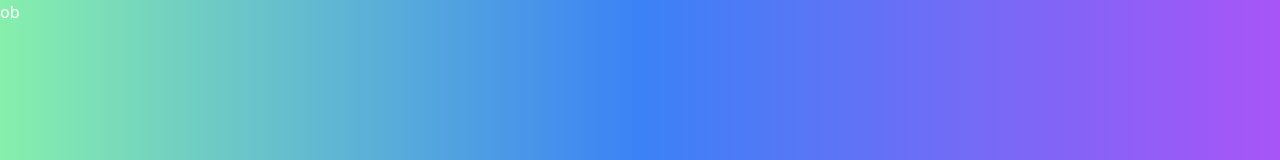
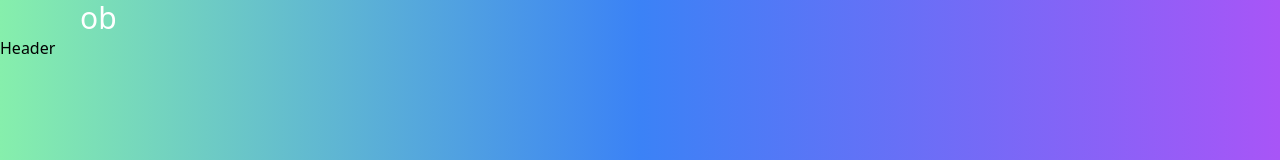
Before and after one commit to OerdBej/Talent-Hunt, a React (Vite) app: page / in a window 1280 px wide. Shown: the top 160 px of the page. Built offline with nearby package versions, Linux system fonts and the light colour scheme.

Commit message:
adding the header and some minor changes to Navbar

```diff
--- a/src/App.jsx
+++ b/src/App.jsx
@@ -1,10 +1,12 @@
 import React from "react";
 import Navbar from "./component/Navbar/Navbar";
+import Header from "./component/Header/Header";
 
 const App = () => {
   return (
     <div>
       <Navbar />
+      <Header />
     </div>
   );
 };
--- /dev/null
+++ b/src/component/Header/Header.jsx
@@ -0,0 +1,7 @@
+import React from "react";
+
+const Header = () => {
+  return <div>Header</div>;
+};
+
+export default Header;
--- a/src/component/Navbar/Navbar.jsx
+++ b/src/component/Navbar/Navbar.jsx
@@ -3,7 +3,9 @@ import React from "react";
 const Navbar = () => {
   return (
     <div className='h-30 flex items-center w-full text-white'>
-      <div>ob</div>
+      <div className='text-3xl pl-20' font-bold>
+        ob
+      </div>
     </div>
   );
 };
```
